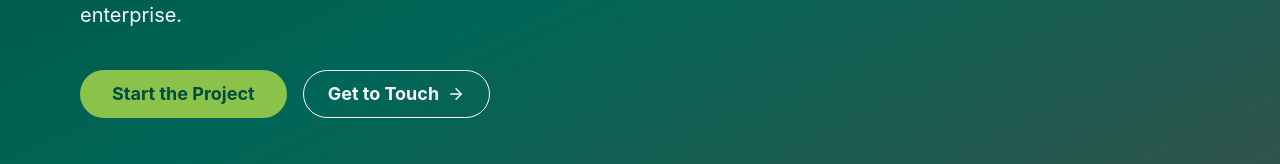
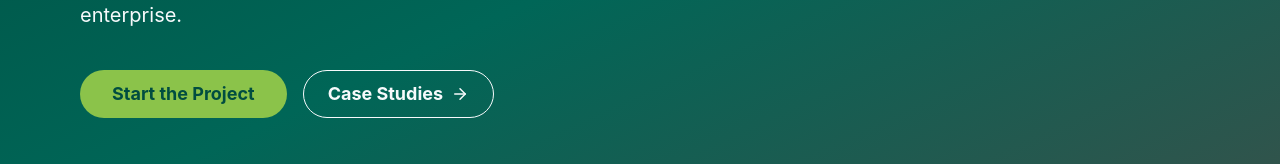
Before and after one commit to symonogwe/sustainable-grid-group-website, a React (Vite) app: page / in a window 1280 px wide. Shown: the part 428-592 px from the top of the page. Built offline with nearby package versions, Linux system fonts and the light colour scheme.

Commit message:
Add functionality to HeroSection CTA buttons

```diff
--- a/src/HeroSection.jsx
+++ b/src/HeroSection.jsx
@@ -1,5 +1,3 @@
-// src/components/HeroSection.jsx
-
 import {
   Box,
   Heading,
@@ -7,21 +5,42 @@ import {
   Button,
   Stack,
   Container,
-  Link as ChakraLink,
+  Modal,
+  ModalOverlay,
+  ModalContent,
+  ModalHeader,
+  ModalBody,
+  ModalCloseButton,
+  useDisclosure,
+  useColorModeValue,
 } from "@chakra-ui/react";
 import { FiArrowRight } from "react-icons/fi";
-import { Link as ReactRouterLink } from "react-router-dom";
+import ContactForm from "./ContactForm"; // 💡 Import the functional form
 
 const HeroSection = () => {
-  // Use a strong, dark gradient matching the wireframe and our brand palette
   const gradient = "linear(to-br, sgg.900, #006657, #38514A)";
-  const textColor = "sgg.100"; // Light text on a dark background
+  const textColor = "sgg.100";
+
+  // 💡 Modal Logic
+  const { isOpen, onOpen, onClose } = useDisclosure();
+  const modalBg = useColorModeValue("sgg.100", "sgg.900");
+
+  // 💡 Scroll Logic for Case Studies
+  const handleScrollToCaseStudies = (e) => {
+    e.preventDefault();
+    const target = document.getElementById("case-studies");
+    if (target) {
+      const headerOffset = 90;
+      const y =
+        target.getBoundingClientRect().top + window.pageYOffset - headerOffset;
+      window.scrollTo({ top: y, behavior: "smooth" });
+    }
+  };
 
   return (
-    // The main container for the Hero section
     <Box
       bgGradient={gradient}
-      py={{ base: 20, md: 32 }} // Generous padding for visual impact
+      py={{ base: 20, md: 32 }}
       px={{ base: 4, md: 8 }}
     >
       <Container
@@ -29,7 +48,6 @@ const HeroSection = () => {
         color={textColor}
         textAlign={{ base: "center", md: "left" }}
       >
-        {/* Main Heading */}
         <Heading
           as="h1"
           fontSize={{ base: "3xl", sm: "5xl", lg: "6xl" }}
@@ -41,7 +59,6 @@ const HeroSection = () => {
           Through Expert ESG Consulting
         </Heading>
 
-        {/* Description Text */}
         <Text
           fontSize={{ base: "lg", md: "xl" }}
           maxW="3xl"
@@ -53,39 +70,63 @@ const HeroSection = () => {
           resilient and ethically conscious enterprise.
         </Text>
 
-        {/* Call-to-Action Buttons */}
         <Stack
           direction={{ base: "column", sm: "row" }}
           spacing={4}
           align={{ base: "center", md: "flex-start" }}
         >
-          {/* CTA 1: Primary Green Button (Start the Project) */}
+          {/* CTA 1: Opens the Modal */}
           <Button
-            as={ReactRouterLink}
-            to="/start-project"
             variant="solid"
             size="lg"
             px={8}
-            onClick={() => console.log("Navigate to Project Start")}
+            onClick={onOpen} // 💡 Trigger Modal
           >
             Start the Project
           </Button>
 
-          {/* CTA 2: Outline Button (Get to Touch) */}
+          {/* CTA 2: Scrolls to Case Studies */}
           <Button
-            as={ReactRouterLink}
-            to="/contact"
             variant="outline"
             size="lg"
             color={textColor}
             borderColor={textColor}
             _hover={{ bg: "sgg.700", borderColor: "sgg.500" }}
             rightIcon={<FiArrowRight />}
-            onClick={() => console.log("Navigate to Contact")}
+            onClick={handleScrollToCaseStudies} // 💡 Trigger Scroll
           >
-            Get to Touch
+            Case Studies
           </Button>
         </Stack>
+
+        {/* 💡 THE PROJECT MODAL */}
+        <Modal
+          isOpen={isOpen}
+          onClose={onClose}
+          size="xl"
+          isCentered
+          scrollBehavior="inside"
+        >
+          <ModalOverlay backdropFilter="blur(4px)" />
+          <ModalContent bg={modalBg} borderRadius="2xl" p={2}>
+            <ModalHeader color="sgg.500" fontSize="2xl" fontWeight="bold">
+              Start Your Journey
+            </ModalHeader>
+            <ModalCloseButton />
+            <ModalBody pb={6}>
+              <Text
+                mb={4}
+                fontSize="sm"
+                color={useColorModeValue("gray.600", "gray.400")}
+              >
+                Fill out the details below, and our team will reach out to
+                discuss your project requirements via Email or WhatsApp.
+              </Text>
+              {/* 💡 Reusing our functional ContactForm */}
+              <ContactForm />
+            </ModalBody>
+          </ModalContent>
+        </Modal>
       </Container>
     </Box>
   );
```
